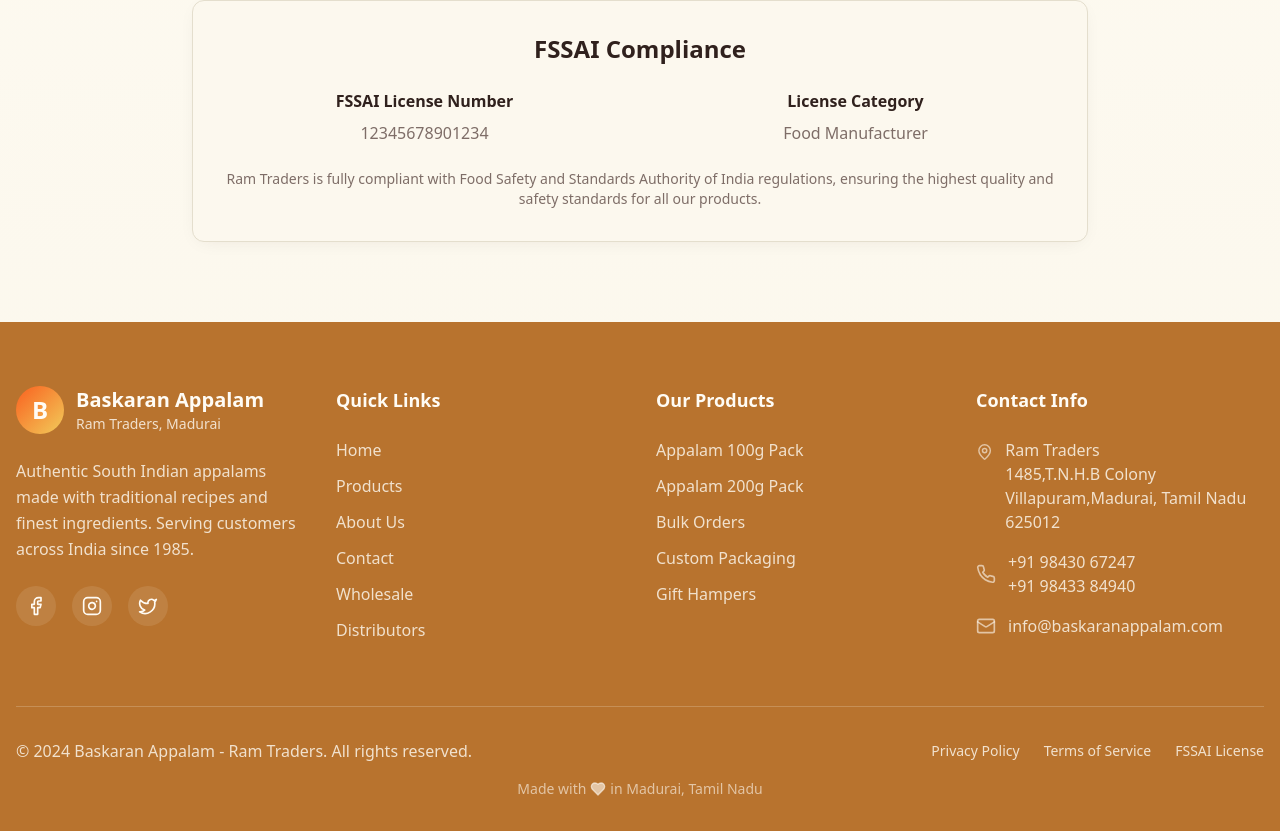
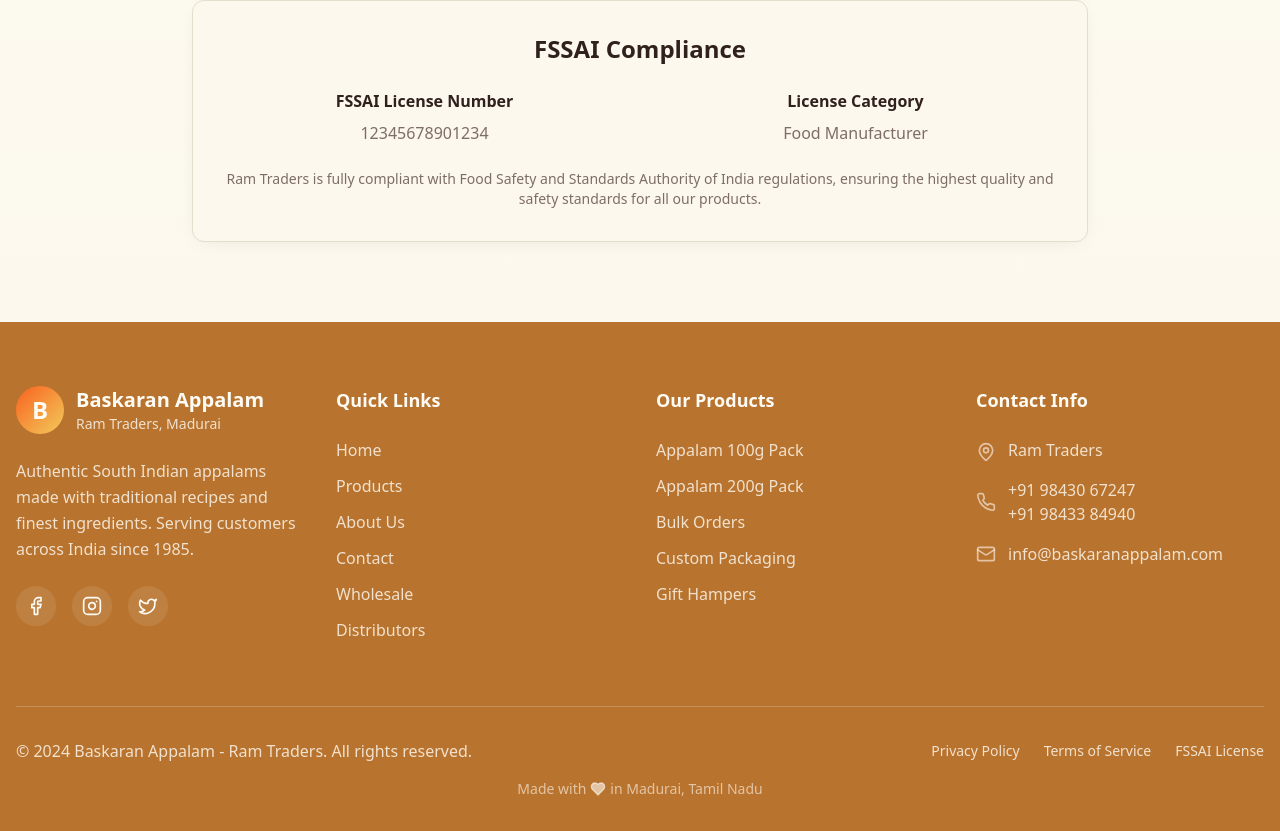
Before and after one commit to iamkasi03/appalam-brand-bazaar, a React (Vite) app: page / in a window 1280 px wide. Shown: the part 5013-5844 px from the top of the page. Built offline with nearby package versions, Linux system fonts and the light colour scheme.

Commit message:
Update footer with address
Update the footer to include the provided address details.

```diff
--- a/src/components/Footer.tsx
+++ b/src/components/Footer.tsx
@@ -67,8 +67,6 @@ const Footer = () => {
                 <MapPin className="w-5 h-5 mt-1 text-heritage-foreground/60" />
                 <div>
                   <p className="text-heritage-foreground/80">Ram Traders</p>
-                  <p className="text-heritage-foreground/80">1485,T.N.H.B Colony</p>
-                  <p className="text-heritage-foreground/80">Villapuram,Madurai, Tamil Nadu 625012</p>
                 </div>
               </div>
 
```
